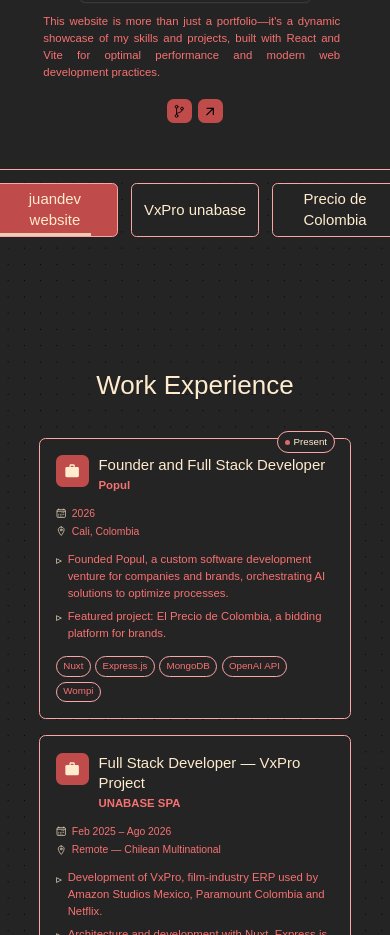
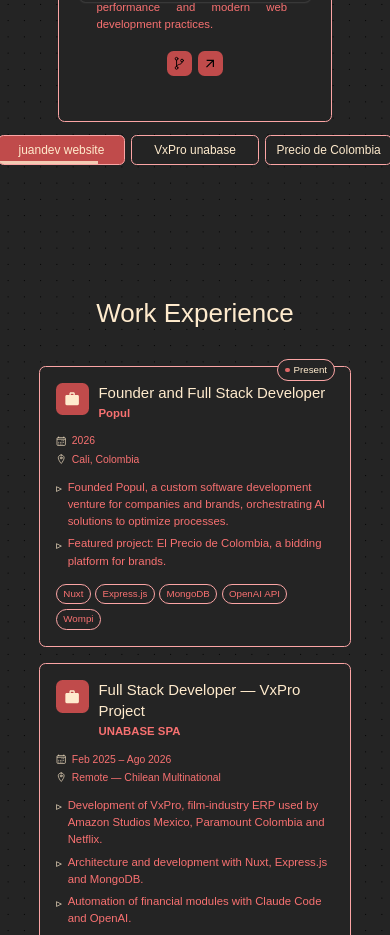
Before and after one commit to JuanPython1/juandev.is-a.dev, a React (Vite) app: page /#/ in a window 390 px wide. Shown: the part 800-1735 px from the top of the page. Built offline with nearby package versions, Linux system fonts and the light colour scheme; a web font is replaced by a local one.

Commit message:
style: :art: fit recent projects selector on mobile

```diff
--- a/src/components/Container_Project_Recent/ContainerProject_Recent.jsx
+++ b/src/components/Container_Project_Recent/ContainerProject_Recent.jsx
@@ -219,13 +219,13 @@ const ContainerProject_Recent = ({ Projects }) => {
                     aria-current={index === selectedIndex}
                     className={cn(
                         "relative overflow-hidden flex items-center justify-center px-[0.625em] py-[0.375em] w-[8.5em] sm:w-[12em] min-h-[2em] text-center break-words rounded-[0.375em] border-[0.09375em] border-red-300 dark:border-red-200 font_juan_title_projects leading-snug transition-colors duration-300",
-                        attached && "sm:justify-start sm:min-h-[3em] sm:text-start sm:rounded-l-none sm:rounded-r-[0.5em] sm:border-l-0",
+                        attached && "flex-1 min-w-0 sm:flex-none sm:justify-start sm:min-h-[3em] sm:text-start sm:rounded-l-none sm:rounded-r-[0.5em] sm:border-l-0",
                         index === selectedIndex
                             ? "bg-brick dark:bg-red-300"
                             : "bg-charcoal dark:bg-brick hover:bg-red-300 dark:hover:bg-red-400"
                     )}
                 >
-                    <h2>{t(`projects.items.${project.id}.title`)}</h2>
+                    <h2 className="text-[0.8em] sm:text-[1em]">{t(`projects.items.${project.id}.title`)}</h2>
                     {index === selectedIndex && autoPlay && !isLightboxOpen && (
                         <span
                             aria-hidden="true"
@@ -240,7 +240,7 @@ const ContainerProject_Recent = ({ Projects }) => {
 
     return (
         <>
-        <div className="flex flex-col sm:flex-row justify-center items-center gap-[1em] sm:gap-0">
+        <div className="flex flex-col sm:flex-row justify-center items-center gap-[1em] sm:gap-0 w-[88%] sm:w-auto">
             {/* Recuadro del Proyecto */}
             <div className="flex sm:flex-row flex-col justify-center gap-[1.5em] items-center sm:w-[42em] sm:h-[26.5em] w-full h-auto frame-red surface-panel rounded-[0.5em] p-[1em]">
                 {/* Imagen del Proyecto con Transición */}
@@ -294,7 +294,7 @@ const ContainerProject_Recent = ({ Projects }) => {
             </div>
 
             {/* Selector de Proyectos */}
-            {renderProjectSelector("flex sm:flex-col flex-row gap-[1em] sm:gap-[0.375em]")}
+            {renderProjectSelector("flex sm:flex-col flex-row gap-[0.5em] sm:gap-[0.375em]")}
         </div>
 
         {isLightboxOpen &&
```
